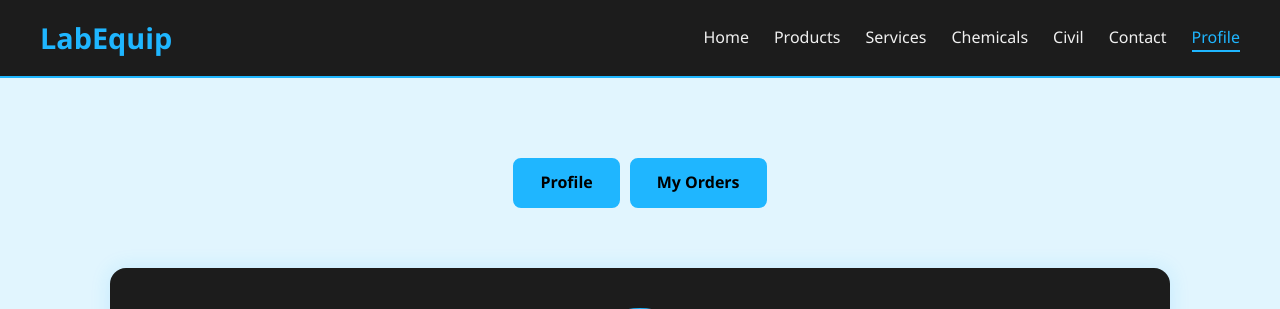
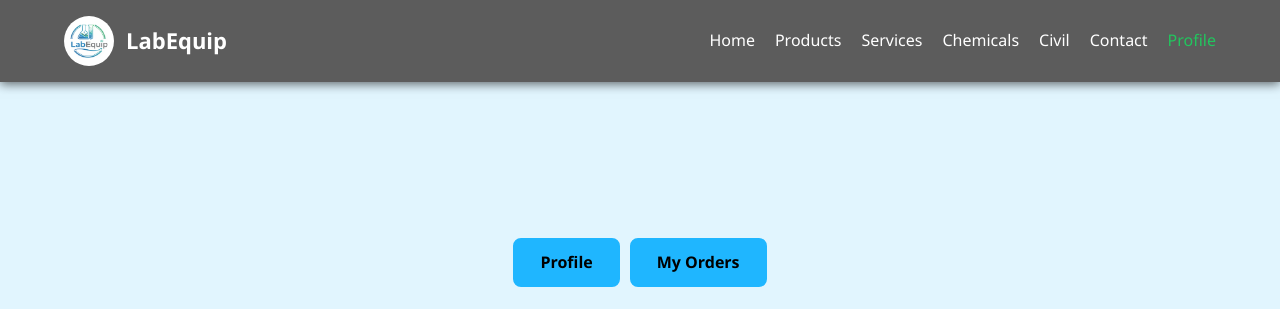
Before and after one commit to anshjw/Microproject, a Flask app: template templates/profile.html in a window 1280 px wide. Shown: the top 309 px of the page. Run offline with Flask 2, Linux system fonts and the light colour scheme; the template is opened without the code that fills it, so the values that code supplies are empty.

Commit message:
Navbar changes and background color changes for profile and register pages.

```diff
--- a/static/profile.css
+++ b/static/profile.css
@@ -19,60 +19,113 @@ body {
 }
 
 /* =========================
-   Navbar
+   HEADER / NAVBAR
 ========================= */
-nav {
-  background: #1c1c1c;
-  padding: 15px 40px;
+
+header {
+  background: #5c5c5c;
+  color: #E1F5FE;
+  padding: 1rem 5%;
   display: flex;
-  justify-content: space-between;
   align-items: center;
-  position: sticky;
+  width: 100%;
+  position: fixed;
   top: 0;
   z-index: 1000;
-  border-bottom: 2px solid #1fb6ff;
+  box-shadow: 0 2px 10px rgba(0, 0, 0, 0.6);
 }
 
-nav .logo {
-  font-size: 1.8rem;
-  font-weight: 700;
-  color: #1fb6ff;
+.logo-container {
+  display: flex;
+  align-items: center;
+  cursor: pointer;
 }
 
-nav ul {
+.logo-img {
+  width: 50px;
+  height: 50px;
+  object-fit: contain;
+  border-radius: 50%;
+  background: white;
+  margin-right: 12px;
+  padding: 6px;
+}
+
+.store-name {
+  font-weight: 700;
+  font-size: 22px;
+  color: white;
+}
+
+.nav {
+  margin-left: auto;
+}
+
+.nav ul {
   list-style: none;
   display: flex;
-  gap: 25px;
+  align-items: center;
+  gap: 20px;
 }
 
-nav ul li a {
-  color: #f0f0f0;
+.nav ul li {
+  position: relative;
+}
+
+.nav ul li a {
+  color: white;
   text-decoration: none;
   font-weight: 500;
-  position: relative;
   transition: color 0.3s ease;
 }
 
-nav ul li a:hover,
-nav ul li a.active {
-  color: #1fb6ff;
+.nav ul li a:hover,
+.nav ul li a.active {
+  color: #22c55e;
 }
 
-/* underline effect only for navbar */
-nav ul li a::after {
-  content: "";
+/* =========================
+   DROPDOWN
+========================= */
+
+.dropdown-menu {
   position: absolute;
-  bottom: -4px;
+  top: 35px;
   left: 0;
-  width: 0%;
-  height: 2px;
-  background: #1fb6ff;
-  transition: width 0.3s;
+  background: #5c5c5c;
+  border-radius: 6px;
+  min-width: 180px;
+  padding: 8px 0;
+  display: flex;
+  flex-direction: column;
+
+  opacity: 0;
+  visibility: hidden;
+  transform: translateY(-10px);
+  transition: all 0.25s ease;
+  z-index: 999;
 }
 
-nav ul li a:hover::after,
-nav ul li a.active::after {
+.dropdown-menu li {
+  list-style: none;
   width: 100%;
+}
+
+.dropdown-menu li a {
+  display: block;
+  padding: 10px 16px;
+  color: white;
+}
+
+.dropdown-menu li a:hover {
+  background: #1fb6ff;
+  color: #5c5c5c;
+}
+
+.dropdown:hover .dropdown-menu {
+  opacity: 1;
+  visibility: visible;
+  transform: translateY(0);
 }
 
 /* =========================
@@ -228,7 +281,7 @@ nav ul li a.active::after {
 .edit-form input {
   width: 100%;
   padding: 12px;
-  border: 1px solid #333;
+  border: 1px solid #5c5c5c;
   border-radius: 8px;
   font-size: 0.95rem;
   background: #2a2a2a;
--- a/static/register.css
+++ b/static/register.css
@@ -123,7 +123,7 @@ header nav a:hover {
 .login-box,
 .contact-box,
 .register-box {
-  background: #1e1e1e;
+  background: #5c5c5c;
   padding: 35px;
   border-radius: 16px;
   box-shadow: 0px 6px 20px rgba(0, 0, 0, 0.7);
@@ -147,7 +147,7 @@ header nav a:hover {
   border: 1px solid #333;
   border-radius: 8px;
   font-size: 14px;
-  background: #2a2a2a;
+  background: #5c5c5c;
   color: #f0f0f0;
   transition: border 0.3s ease, box-shadow 0.3s ease;
 }
--- a/templates/profile.html
+++ b/templates/profile.html
@@ -7,12 +7,20 @@
   <title>My Profile - Lab Instrument</title>
   <link rel="stylesheet" href="{{ url_for('static', filename='profile.css') }}">
   <script src="{{ url_for('static', filename='profile.js') }}" defer></script>
+  <script src="{{ url_for('static', filename='animation.js') }}" defer></script>
 </head>
 
 <body>
+  <canvas id="atomCanvas"></canvas>
   <!-- Navbar -->
-  <nav>
-    <div class="logo">LabEquip</div>
+  <header class="header">
+
+    <div class="logo-container">
+      <img src="{{ url_for('static', filename='LE LOGO3.png') }}" alt="LabEquip Logo" class="logo-img">
+      <span class="store-name">LabEquip</span>
+    </div>
+
+    <nav class="nav">
       <ul>
         <li><a href="{{ url_for('home') }}">Home</a></li>
         <li><a href="{{ url_for('products') }}">Products</a></li>
@@ -23,6 +31,7 @@
         <li><a href="{{ url_for('profile') }}" class="active">Profile</a></li>
       </ul>
     </nav>
+  </header>
 
     <section class="profile-container">
 
```
Lines whose indentation alone changed are shown as unchanged.
